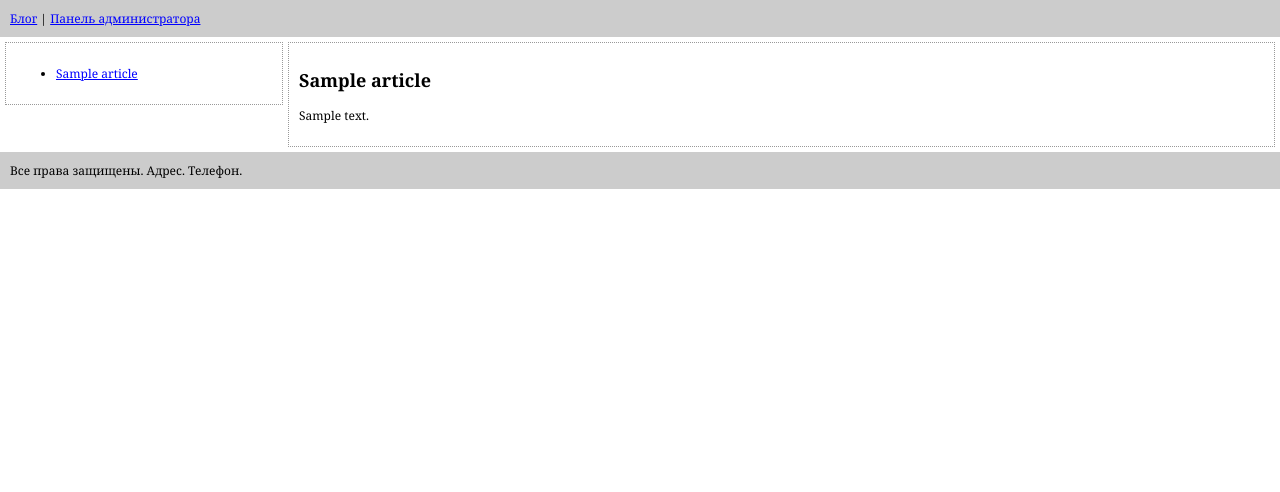
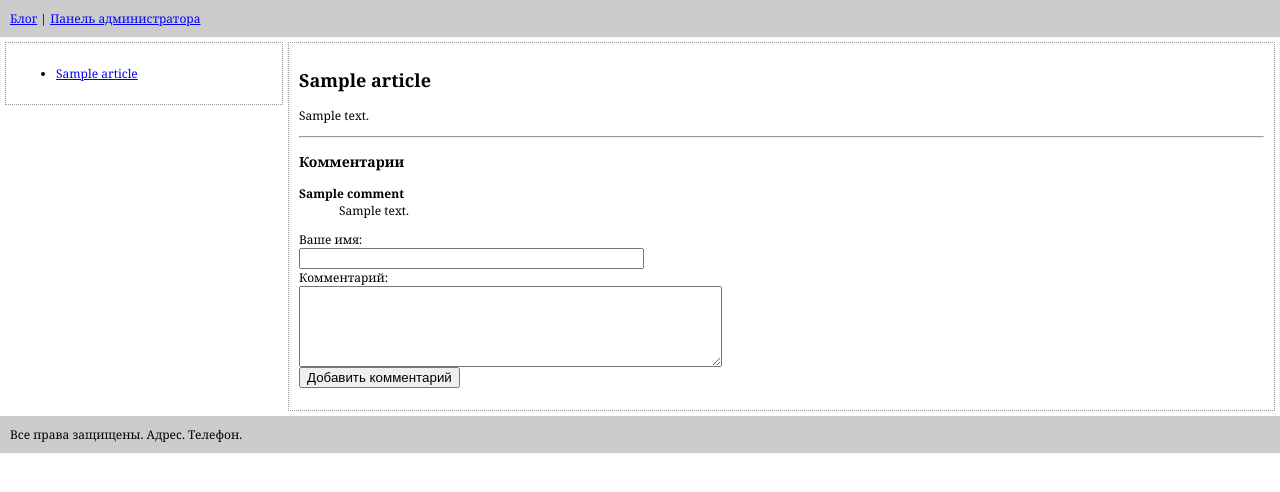
Before and after one commit to homax/blog, a PHP site: page /index.php?c=articles&act=article&id=1 in a window 1280 px wide. Shown: the part 85-577 px from the top of the page. Run offline with PHP 8.4, Linux system fonts and the light colour scheme; tables that the repository leaves empty or names only in its code hold one stand-in row (values such as "Sample post").

Commit message:
module Comment has been added

```diff
--- a/c/C_Articles.php
+++ b/c/C_Articles.php
@@ -10,11 +10,13 @@ class C_Articles extends C_Base
 	//
 	private $mArticles;
 	private $mProtect;
+	private $mComments;
 
 	function __construct() {
 		parent::__construct();
 		$this->mArticles = M_Articles::Instance();
 		$this->mProtect = M_Protect::Instance();
+		$this->mComments = M_Comments::Instance();
 	}
 
 	public function action_index(){
@@ -30,18 +32,24 @@ class C_Articles extends C_Base
 		if(isset($_GET['id'])) $id = $this->mProtect->clrInt($_GET['id']);
 
 		if($id) {
+			if($this->IsPost() and isset($_POST['add_comment'])) {
+				$this->mComments->add($id, $_POST['name'], $_POST['comment']);
+				header("location: index.php?c=articles&act=article&id=" . $id);
+				exit();
+			}
 			$article = $this->mArticles->Get($id);
 			$this->title .= '::Статья::'.$article['title'];
 			//Для сайдбара
 
 			$articles = $this->mArticles->All();
+			$comments = $this->mComments->all($id);
 			$href = "index.php?c=articles&act=article";
 			$this->left = $this->Template('v/v_left.php', array('articles' => $articles, 'href' => $href));
 		}
 		else
 			die("Не указано какую статью выводить");
 
-		$this->content = $this->Template("v/articles/v_article.php", array('article' => $article));
+		$this->content = $this->Template("v/articles/v_article.php", array('article' => $article, 'comments' => $comments));
 	}
 
 	public function action_editor(){
--- /dev/null
+++ b/m/M_Comments.php
@@ -0,0 +1,51 @@
+<?php
+//
+// Менеджер комментариев
+//
+
+class M_Comments
+{
+	private static $instance; 	// ссылка на экземпляр класса
+	private $db; 				// драйвер БД
+	private $pr;				// ссылка на класс Protect
+
+	//
+	// Получение единственного экземпляра (одиночка)
+	//
+	public static function Instance()
+	{
+		if (self::$instance == null)
+			self::$instance = new M_Comments();
+
+		return self::$instance;
+	}
+
+	//
+	// Конструктор
+	//
+	public function __construct()
+	{
+		$this->pr = M_Protect::Instance();
+		$this->db = M_MSQL::Instance();
+	}
+
+	public function all($id_article) {
+
+		$id_article = $this->pr->clrInt($id_article);
+		return $this->db->Select("SELECT * FROM comments where id_article = '$id_article' ORDER BY id_comment DESC");
+
+	}
+
+	//
+	//Добавление комментария
+	//
+	public function add($id_article, $name, $comment)
+	{
+		$obj = array('id_article' => $this->pr->clrInt($id_article), 'name' => trim($name), 'comment' => trim($comment));
+		if (in_array("", $obj))
+			return false;
+
+		$this->db->Insert('comments', $obj);
+		return true;
+	}
+}
--- a/m/M_MSQL.php
+++ b/m/M_MSQL.php
@@ -42,7 +42,7 @@ class M_MSQL
 		$result = mysqli_query($link, $query);
 
 		if (!$result)
-			die(mysqli_error());
+			die(mysqli_error($link));
 
 		$n = mysqli_num_rows($result);
 		$arr = array();
--- a/v/articles/v_article.php
+++ b/v/articles/v_article.php
@@ -1,2 +1,18 @@
 <?
 	echo "<article><header><h1>".$article['title']."</h1></header><p>".$article['content']."</p></article>";
+	if ($comments) echo '<hr>'?>
+	<h3>Комментарии</h3>
+	<dl>
+		<?foreach ($comments as $key => $comment):?>
+			<dt><b><?=$comment['name']?></b></dt>
+				<dd><?=nl2br($comment['comment'])?></dd>
+			</p>
+		<? endforeach; ?>
+	</dl>
+	<form method="POST">
+		<label>Ваше имя: <br> <input type="text" name="name" size="40" maxlength="100"></label>
+		<br>
+		<label>Комментарий: <br> <textarea name="comment" rows="5" cols="50"></textarea></label>
+		<br>
+		<input type="submit" name="add_comment" value="Добавить комментарий">
+	</form>
--- a/v/articles/v_new.php
+++ b/v/articles/v_new.php
@@ -17,7 +17,7 @@ $content - содержание
 		<br/>
 		Содержание:
 		<br/>
-		<textarea name="content"><?=$content?></textarea>
+		<textarea name="content" rows="5" cols="50"><?=$content?></textarea>
 		<br/>
 		<input type="submit" value="Добавить" />
 	</form>
--- a/v/style.css
+++ b/v/style.css
@@ -15,11 +15,6 @@ a:hover
 	color: #f00;
 }
 
-textarea
-{
-	width: 100%;
-	height: 300px;
-}
 
 #header
 {
```
